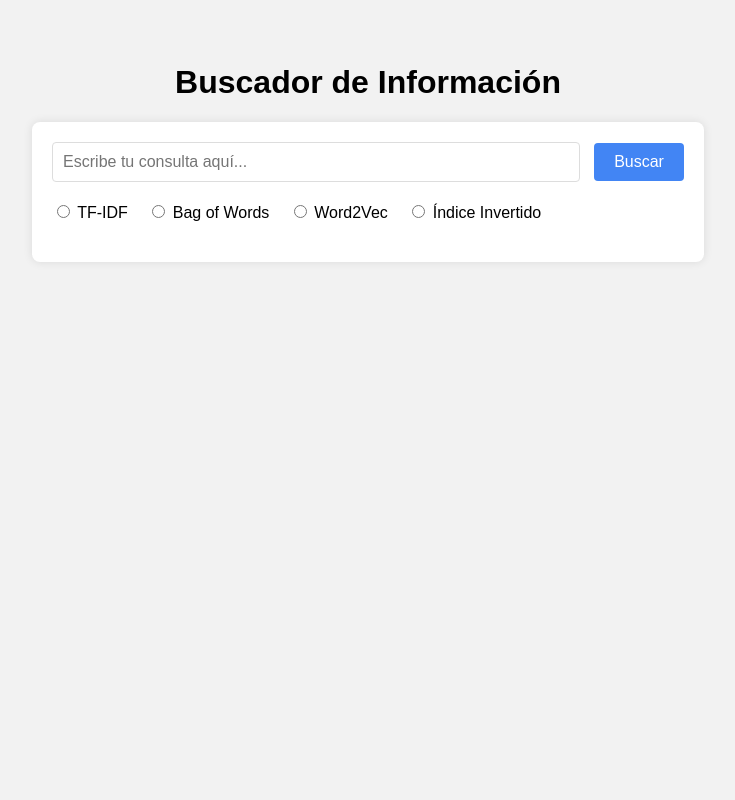
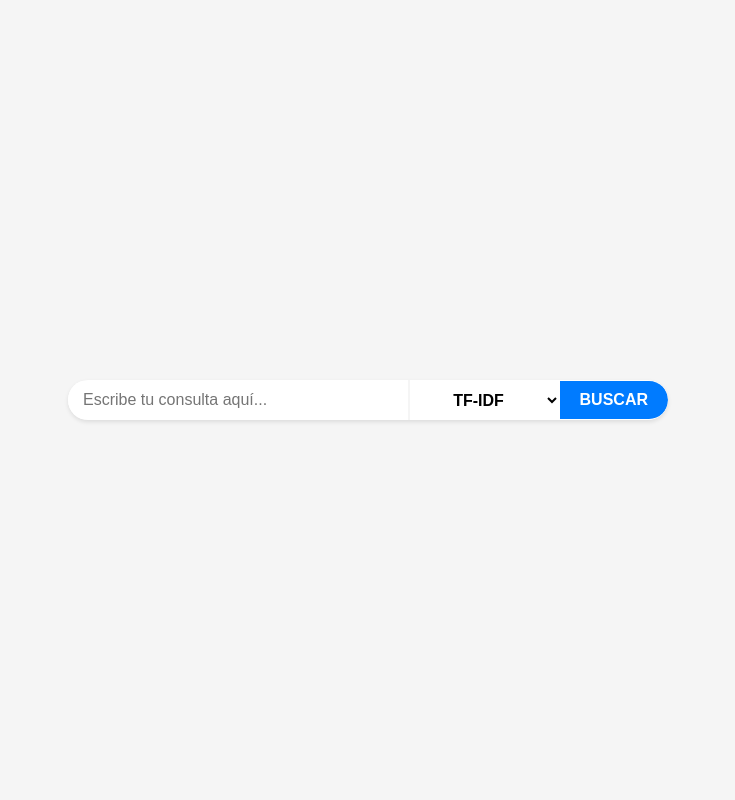
Before and after one commit to azambrano43/ri_proyecto_1b, a Flask app: page / in a window 1280 px wide. Shown: the whole page, without its empty margins (272-1007 px from the left). Run offline with Flask 3, Linux system fonts and the light colour scheme; parts of the project's set-up code (start-up, migrations or seed data) failed here and were passed over.

Commit message:
Aplicado de nuevos estilados css.

```diff
--- /dev/null
+++ b/static/index.css
@@ -0,0 +1,64 @@
+body {
+  font-family: Arial, sans-serif;
+  background-color: #f5f5f5;
+  display: flex;
+  justify-content: center;
+  align-items: center;
+  height: 100vh;
+  margin: 0;
+}
+
+.search-bar {
+  display: flex;
+  align-items: center;
+  background-color: #fff;
+  border-radius: 25px;
+  box-shadow: 0 2px 4px rgba(0, 0, 0, 0.1);
+  overflow: hidden;
+  width: 600px;
+}
+
+.search-bar input[type="text"] {
+  border: none;
+  outline: none;
+  padding: 10px 15px;
+  flex: 1;
+  font-size: 16px;
+  color: #888;
+}
+
+.divider {
+  width: 2px; /* Grosor de la línea */
+  background-color: #f5f5f5; /* Color de la línea */
+  height: 2.5em; /* Altura de la línea */
+}
+
+.search-bar select {
+  border: none;
+  outline: none;
+  padding: 10px;
+  font-size: 16px;
+  color: black;
+  background-color: transparent;
+  cursor: pointer;
+  width: 150px;
+  text-align: center;
+  font-weight: bold;
+}
+
+.search-bar button {
+  border: none;
+  outline: none;
+  padding: 10px 20px;
+  background-color: #007bff;
+  color: #fff;
+  font-weight: bold;
+  font-size: 16px;
+  cursor: pointer;
+  border-radius: 0 25px 25px 0;
+  transition: background-color 0.3s ease;
+}
+
+.search-bar button:hover {
+  background-color: #0056b3;
+}
--- a/templates/index.html
+++ b/templates/index.html
@@ -4,70 +4,23 @@
     <meta charset="UTF-8">
     <meta name="viewport" content="width=device-width, initial-scale=1.0">
     <title>Buscador de Información</title>
-    <style>
-        body {
-            font-family: Arial, sans-serif;
-            text-align: center;
-            margin-top: 5%;
-            background-color: #f2f2f2;
-        }
-        .search-box {
-            width: 50%;
-            margin: auto;
-            padding: 20px;
-            background-color: #fff;
-            border-radius: 8px;
-            box-shadow: 0 0 10px rgba(0, 0, 0, 0.1);
-        }
-        .search-input {
-            width: 80%;
-            padding: 10px;
-            font-size: 16px;
-            border: 1px solid #ddd;
-            border-radius: 4px;
-        }
-        .search-button {
-            padding: 10px 20px;
-            font-size: 16px;
-            cursor: pointer;
-            background-color: #4285F4;
-            color: #fff;
-            border: none;
-            border-radius: 4px;
-            margin-left: 10px;
-        }
-        .search-button:hover {
-            background-color: #357ae8;
-        }
-        .method-selection {
-            margin: 20px 0;
-            text-align: left;
-        }
-        .method-selection label {
-            margin-right: 15px;
-        }
-        .error {
-            color: red;
-            margin-top: 10px;
-        }
-    </style>
+    <link rel="stylesheet" href="{{ url_for('static', filename='index.css') }}">
 </head>
 <body>
-    <h1>Buscador de Información</h1>
     <div class="search-box">
         <form action="/buscar" method="POST">
-            <input type="text" name="consulta" class="search-input" placeholder="Escribe tu consulta aquí..." required>
-            <button type="submit" class="search-button">Buscar</button>
-            <div class="method-selection">
-                <label><input type="radio" name="metodo" value="tfidf" required> TF-IDF</label>
-                <label><input type="radio" name="metodo" value="bow"> Bag of Words</label>
-                <label><input type="radio" name="metodo" value="word2vec"> Word2Vec</label>
-                <label><input type="radio" name="metodo" value="indice_invertido"> Índice Invertido</label>
-            </div>
+            <div class="search-bar">
+                <input type="text" name="consulta" placeholder="Escribe tu consulta aquí...">
+                <div class="divider"></div> <!-- Línea divisoria -->
+                <select name="metodo">
+                  <option value="tfidf">TF-IDF</option>
+                  <option value="bow">Bag of Words</option>
+                  <option value="word2vec">Word2Vec</option>
+                  <option value="indice_invertido">Indice-invertido</option>
+                </select>
+                <button type="submit">BUSCAR</button>
+              </div>
         </form>
-        {% if error %}
-            <p class="error">{{ error }}</p>
-        {% endif %}
     </div>
 </body>
 </html>
```
Also changed, not shown: static/resultados.css (added, +204 -0 lines), templates/resultados.html (+7 -153 lines), 1 other file.
